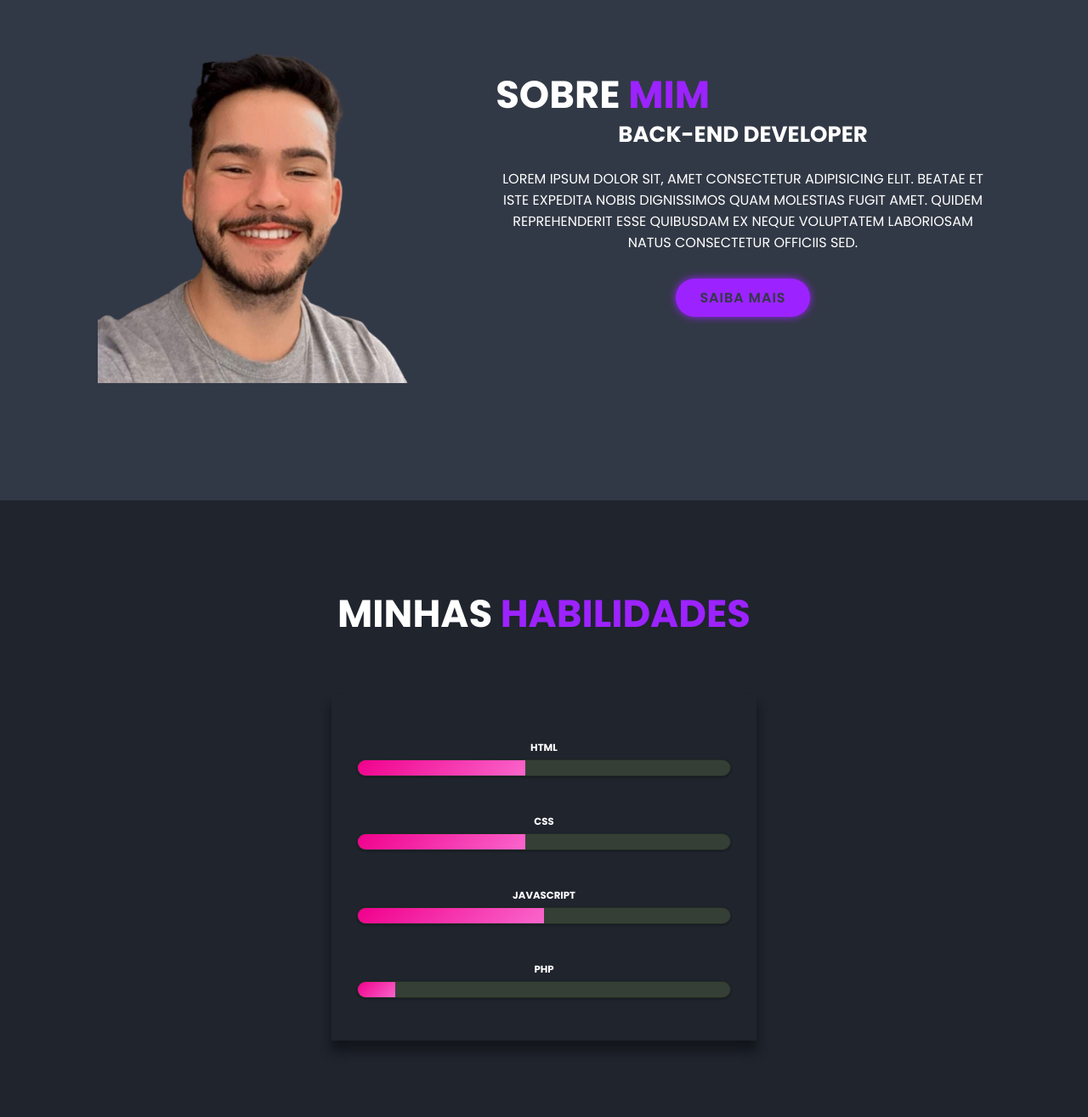
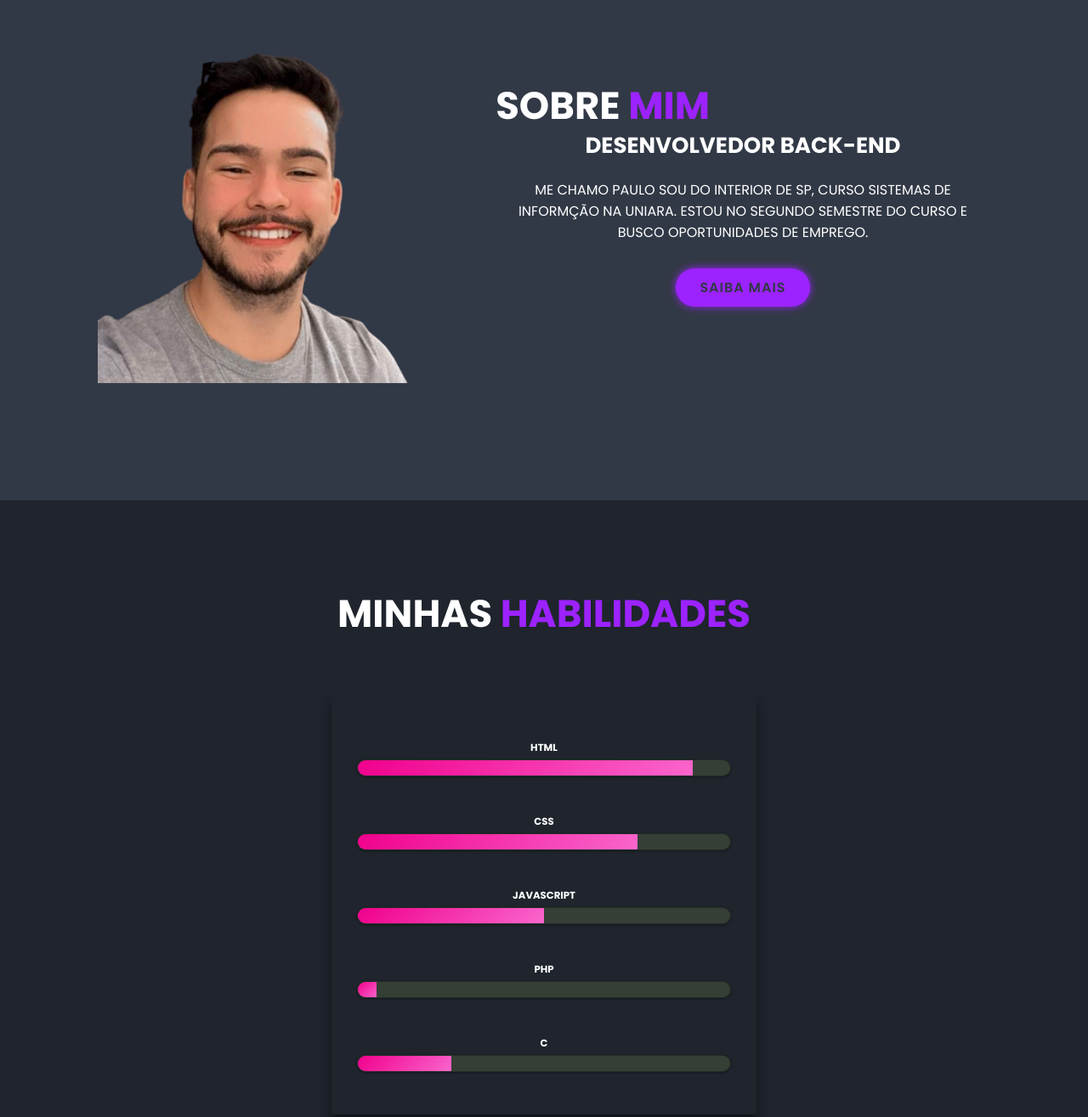
Before and after one commit to eohashzinXD/projeto-portfolio, a plain HTML site: page index.html in a window 1280 px wide. Shown: the part 1011-2326 px from the top of the page at 85% size. Drawn offline with nearby package versions, Linux system fonts and the light colour scheme.

Commit message:
feat: update

```diff
--- a/css/style.css
+++ b/css/style.css
@@ -231,7 +231,7 @@ span{
 }
 
 .html{
-    width: 45%;
+    width: 90%;
     animation: html 3s;
 }
 
@@ -241,13 +241,18 @@ span{
 }
 
 .css{
-    width: 45%;
+    width: 75%;
     animation: css 3s;
 }
 
 .php{
-    width: 10%;
+    width: 5%;
     animation: php 3s;
+}
+
+.c{
+    width: 25%;
+    animation: c 3s;
 }
 
 .contact h2{
@@ -304,7 +309,7 @@ span{
         width: 0%;
     }
     100%{
-        width: 45%;
+        width: 90%;
     }
 }
 
@@ -313,7 +318,7 @@ span{
         width: 0%;
     }
     100%{
-        width: 45%;
+        width: 75%;
     }
 }
 
@@ -331,6 +336,15 @@ span{
         width: 0%;
     }
     100%{
-        width: 10%;
+        width: 5%;
     }
 }
+
+@keyframes c{
+    0%{
+        width: 0%;
+    }
+    100%{
+        width: 25%;
+    }
+}
--- a/index.html
+++ b/index.html
@@ -8,7 +8,7 @@
     <!--Box Icons-->
     <link href='https://unpkg.com/boxicons@2.1.4/css/boxicons.min.css' rel='stylesheet'>
     <!--Link Css-->
-    <link rel="stylesheet" href="css/style.css">
+    <link rel="stylesheet" href="/css/style.css">
 
 
 </head>
@@ -23,7 +23,7 @@
 
 
         <nav class="navbar">
-            <a href="#home" class="active">Inicio</a>
+            <a href="#home" >Inicio</a>
             <a href="#about">Sobre mim</a>
             <a href="#skills">Habilidades</a>
             <a href="#contact">Contato</a>
@@ -43,9 +43,9 @@
             <a href="https://github.com/hashzincoder" target="_blank"><i class='bx bxl-github' id="git-icon"></i></a>
             <a href="https://www.linkedin.com/in/paulohashjunior/" target="_blank"><i class='bx bxl-linkedin'></i></a>
         </div>
-        <a href="" class="btn">Download CV</a>
+        <a href="https://github.com/hashzincoder/curriculo/blob/main/curr%C3%ADculo%202023.pdf" class="btn" target="_blank">Acessar CV</a>
     </div>
-    <!--Muda a Imagem-->
+    <!--Imagem Inicio-->
     <div class="home-img">
         <img src="Img/home.png" alt="">
     </div>
@@ -59,8 +59,8 @@
     </div>
     <div class="about-content">
         <h2 class="heading">Sobre <span>mim</span></h2>
-        <h3>Back-End Developer</h3>
-        <p>Lorem ipsum dolor sit, amet consectetur adipisicing elit. Beatae et iste expedita nobis dignissimos quam molestias fugit amet. Quidem reprehenderit esse quibusdam ex neque voluptatem laboriosam natus consectetur officiis sed.</p>
+        <h3>Desenvolvedor Back-End</h3>
+        <p>Me chamo Paulo sou do interior de SP, curso Sistemas de Informção na UNIARA. Estou no segundo semestre do curso e busco oportunidades de emprego.</p>
         <a href="#" class="btn">Saiba mais</a>
     </div>
 </section>
@@ -80,6 +80,9 @@
         </li>
         <li><h3>php</h3>
             <span class="bar"><span class="php"></span></span>
+        </li>
+        <li><h3>C</h3>
+            <span class="bar"><span class="c"></span></span>
         </li>
     </div>
 </section>
```
